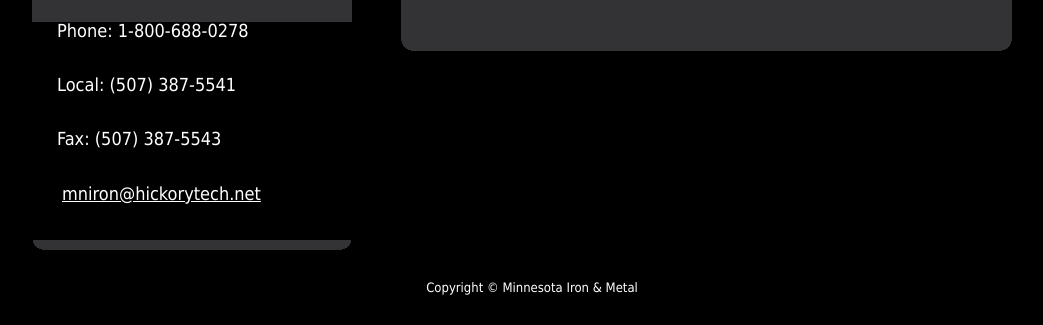
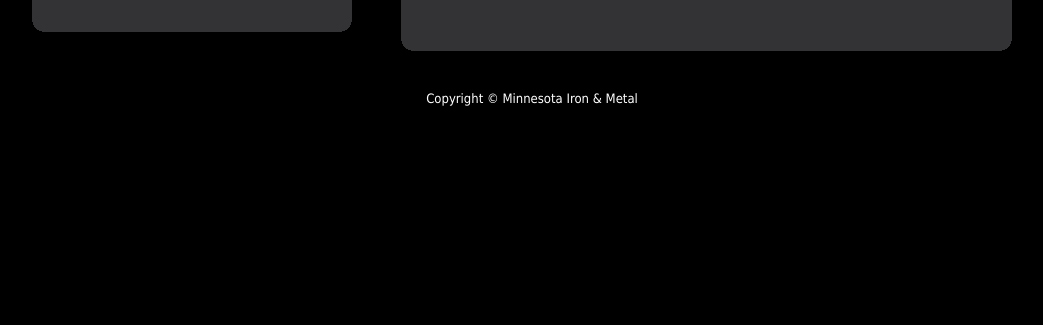
Before and after one commit to webartistcompany/minniron, a plain HTML site: page contact.html in a window 1280 px wide. Shown: the part 996-1321 px from the top of the page, without its empty margins (108-1151 px from the left). After the commit the page ends 1132 px from the top, so only its background shows below. Drawn offline with Linux system fonts and the light colour scheme; some packages are replaced by stand-ins of ours.

Commit message:
Update contact.html

```diff
--- a/contact.html
+++ b/contact.html
@@ -72,10 +72,7 @@
 <img src="images/spacer.gif" height="25px"/>
 </div>
 
-<span style="font-size:18px;padding-left:25px;padding-bottom:10px;">Phone: 1-800-688-0278</span><br/><br/><br/>
-<span style="font-size:18px;padding-left:25px;">Local: (507) 387-5541</span><br><br>	<br>
-<span style="font-size:18px;padding-left:25px;">Fax: (507) 387-5543</span><br><br>	<br>
-<span style="font-size:18px;padding-left:25px;"><a href="mailto:mniron@hickorytech.net" style="font-size:18px;padding-left:5px">mniron@hickorytech.net</a> </span><br><br>	<br>
+
  </div>
 <b class="r1"></b><b class="r1"></b><b class="r1"></b><b class="r2"></b><b class="r2"></b><b class="r3"></b><b class="r4"></b><b class="r5"></b><b class="r7"></b><b class="r10"></b>
 	</div>
```
